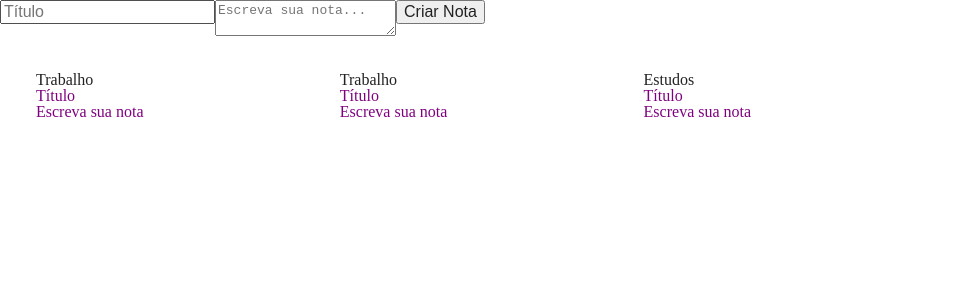
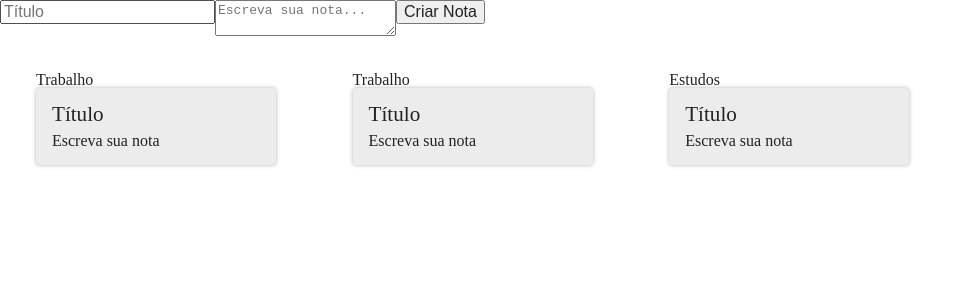
Before and after one commit to raphaelprsilva/study-projects, a React (Create React App) app in the folder 03-creep-project/ceep/: page / in a window 1280 px wide. Shown: the top 300 px of the page, without its empty margins (0-974 px from the left). Built offline with nearby package versions, Linux system fonts and the light colour scheme.

Commit message:
Add style.css to CardNotas component

```diff
--- a/03-creep-project/ceep/src/components/CardNota/style.css
+++ b/03-creep-project/ceep/src/components/CardNota/style.css
@@ -1,3 +1,27 @@
 .card-nota {
-  color: purple;
+  display: flex;
+  flex-direction: column;
+  align-items: flex-start;
+  justify-content: space-between;
+  background-color: var(--fundo-detalhes);
+  border-radius: 4px;
+  flex-wrap: wrap;
+  box-shadow: 0 0 4px rgba(0, 0, 0, 0.3);
+  padding: 16px;
 }
+.card-nota_cabecalho {
+  font-size: 1.1em;
+  display: flex;
+  justify-content: space-between;
+  align-items: center;
+}
+
+.card-nota_texto {
+  margin-top: 8px;
+  font-size: 1em;
+}
+
+.card-nota_titulo {
+  font-size: 1.2em;
+  margin-right: 12px;
+}
```
